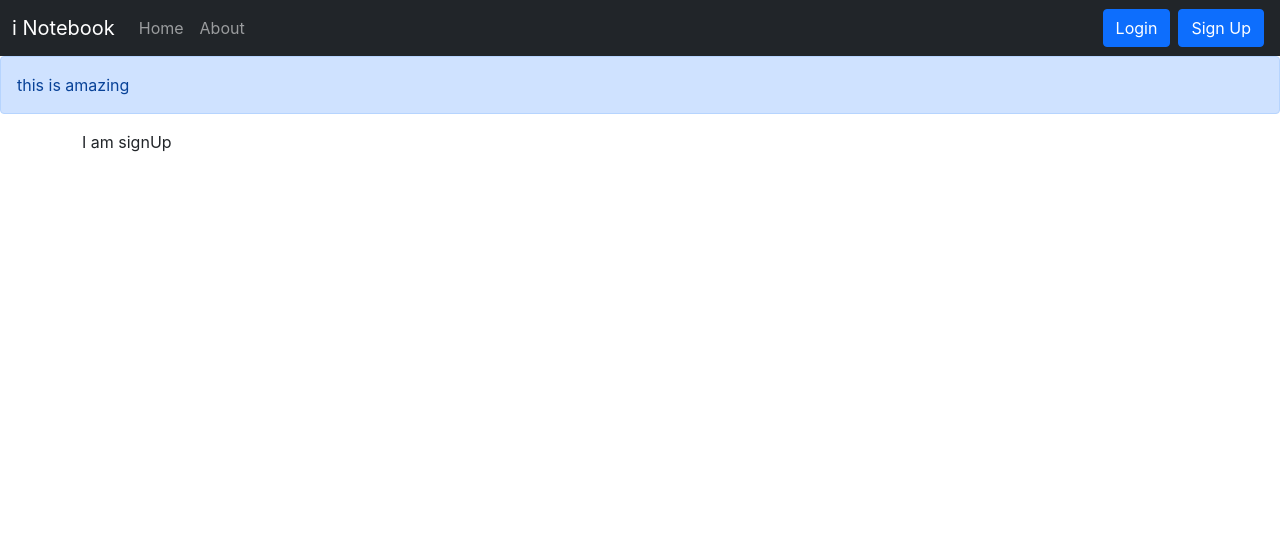
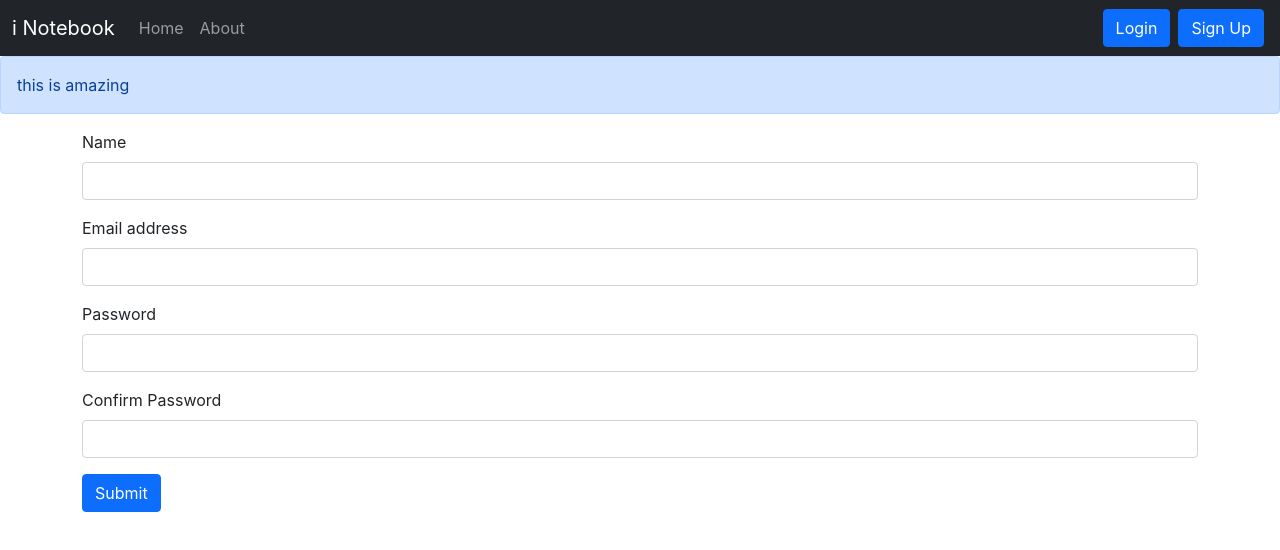
Before and after one commit to irfan378/I-Notebook, a React (Create React App) app in the folder inotebook/: page /signup in a window 1280 px wide. Shown: the top 550 px of the page. Built offline with nearby package versions, Linux system fonts and the light colour scheme.

Commit message:
added signup

```diff
--- a/inotebook/src/Components/Login.js
+++ b/inotebook/src/Components/Login.js
@@ -8,24 +8,28 @@
 
     const handleSubmit = async (e) => {
         e.preventDefault();
+        const { name, email, password } = credentials;
         const response = await fetch('http://localhost:5000/api/auth/login', {
             method: 'POST',
             headers: {
                 'Content-Type': 'application/json',
 
             },
-            body: JSON.stringify({ email: credentials.email, password: credentials.password })
+            body: JSON.stringify({ email, password })
         });
         const json = await response.json()
         console.log(json);
+
+        // save the auth token and redirect
         if (json.success) {
-            // save the auth token and redirect
+
             localStorage.setItem('token', json.authtoken);
             navigate("/");
         }
         else {
-            alert('Invalid credentials');
+            alert("Invalid credentials")
         }
+
     }
     const onChange = (e) => {
         setCredentials({ ...credentials, [e.target.name]: e.target.value })
--- a/inotebook/src/Components/Signup.js
+++ b/inotebook/src/Components/Signup.js
@@ -1,9 +1,57 @@
-import React from 'react'
+import React, { useState } from 'react'
+import { useNavigate } from 'react-router-dom';
 
 const Signup = () => {
+    const [credentials, setCredentials] = useState({ name: "", email: "", password: "", cpassword: "" })
+    let navigate = useNavigate();
+
+    const handleSubmit = async (e) => {
+        e.preventDefault();
+        const { name, email, password } = credentials;
+        const response = await fetch('http://localhost:5000/api/auth/createuser', {
+            method: 'POST',
+            headers: {
+                'Content-Type': 'application/json',
+
+            },
+            body: JSON.stringify({ name, email, password })
+        });
+        const json = await response.json()
+        console.log(json);
+        if (json.success) {
+            // save the auth token and redirect
+            localStorage.setItem('token', json.authtoken);
+            navigate("/");
+        }
+        else {
+            alert('Invalid credentials');
+        }
+    }
+    const onChange = (e) => {
+        setCredentials({ ...credentials, [e.target.name]: e.target.value })
+    }
     return (
         <div>
-            I am signUp
+            <form onSubmit={handleSubmit}>
+                <div className="mb-3">
+                    <label htmlFor="name" className="form-label">Name</label>
+                    <input type="text" className="form-control" id="name" aria-describedby="emailHelp" onChange={onChange} name='name' />
+                </div>
+                <div className="mb-3">
+                    <label htmlFor="email" className="form-label">Email address</label>
+                    <input type="email" className="form-control" name='email' id="email" aria-describedby="emailHelp" onChange={onChange} />
+                </div>
+                <div className="mb-3">
+                    <label htmlFor="password" className="form-label">Password</label>
+                    <input type="password" className="form-control" name='password' id="password" onChange={onChange} required minLength={5} />
+                </div>
+                <div className="mb-3">
+                    <label htmlFor="cpassword" className="form-label">Confirm Password</label>
+                    <input type="password" className="form-control" name='cpassword' id="cpassword" onChange={onChange} required minLength={5} />
+                </div>
+
+                <button type="submit" className="btn btn-primary">Submit</button>
+            </form>
         </div>
     )
 }
```
Also changed, not shown: 1 other file (tests, documents, lock files or other folders).
